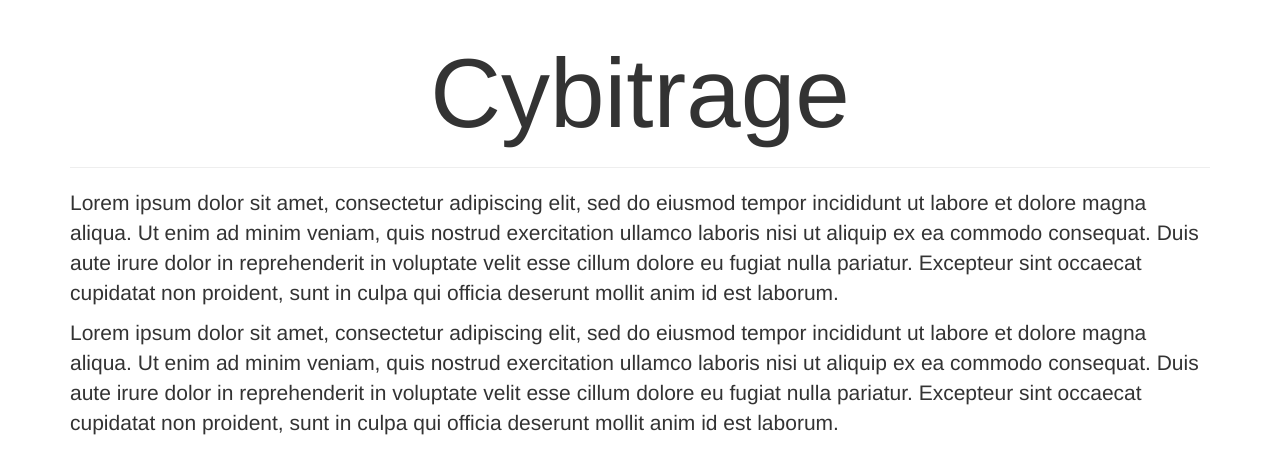
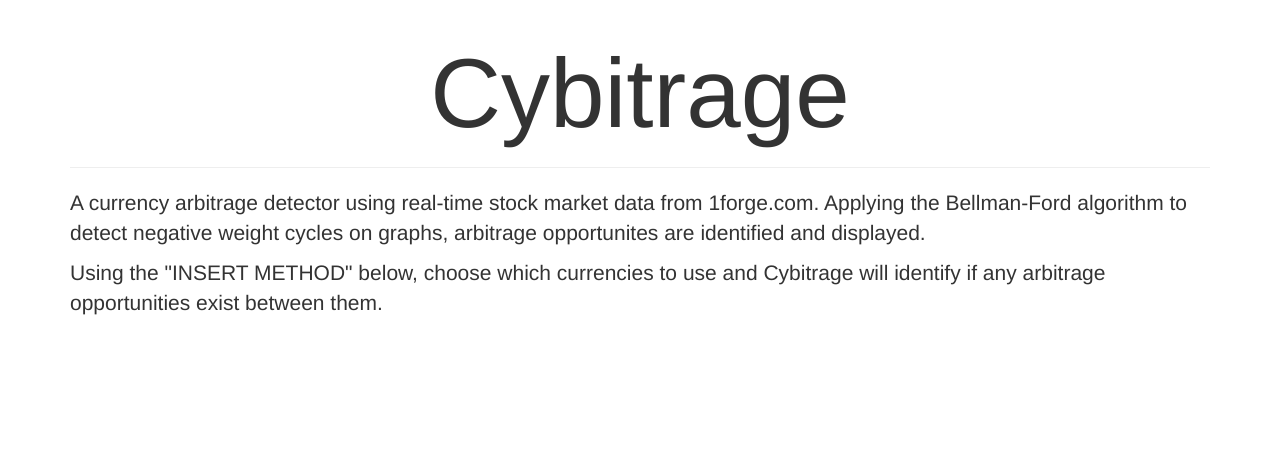
Before and after one commit to jerrguo/cybitrage, a Flask app: template templates/home.html in a window 1280 px wide. Shown: the top 474 px of the page. Run offline with Flask 2, Linux system fonts and the light colour scheme; the template is opened without the code that fills it, so the values that code supplies are empty; some libraries are stand-ins or nearby versions.

Commit message:
description updated

```diff
--- a/templates/home.html
+++ b/templates/home.html
@@ -17,18 +17,13 @@
             </div>
             <div class="container">
                   <p id="description">
-                        Lorem ipsum dolor sit amet, consectetur adipiscing elit,
-                        sed do eiusmod tempor incididunt ut labore et dolore magna aliqua.
-                        Ut enim ad minim veniam, quis nostrud exercitation ullamco laboris nisi ut aliquip ex ea commodo consequat.
-                        Duis aute irure dolor in reprehenderit in voluptate velit esse cillum dolore eu fugiat nulla pariatur.
-                        Excepteur sint occaecat cupidatat non proident, sunt in culpa qui officia deserunt mollit anim id est laborum.
+                        A currency arbitrage detector using real-time stock market data from 1forge.com. Applying the
+                        Bellman-Ford algorithm to detect negative weight cycles on graphs, arbitrage opportunites are
+                        identified and displayed.
                   </p>
                   <p id="description">
-                        Lorem ipsum dolor sit amet, consectetur adipiscing elit,
-                        sed do eiusmod tempor incididunt ut labore et dolore magna aliqua.
-                        Ut enim ad minim veniam, quis nostrud exercitation ullamco laboris nisi ut aliquip ex ea commodo consequat.
-                        Duis aute irure dolor in reprehenderit in voluptate velit esse cillum dolore eu fugiat nulla pariatur.
-                        Excepteur sint occaecat cupidatat non proident, sunt in culpa qui officia deserunt mollit anim id est laborum.
+                        Using the "INSERT METHOD" below, choose which currencies to use and Cybitrage will identify
+                        if any arbitrage opportunities exist between them.
                   </p>
             </div>
       </body>
```
